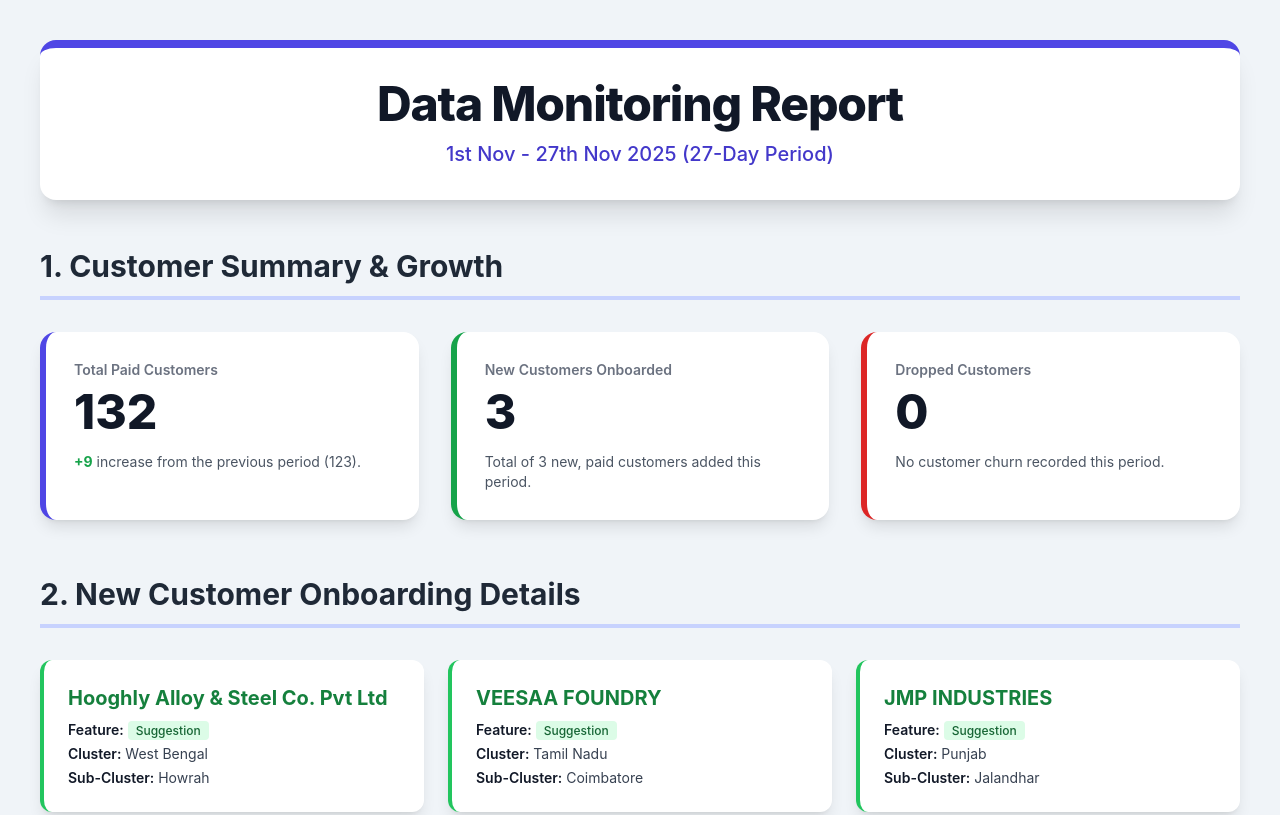
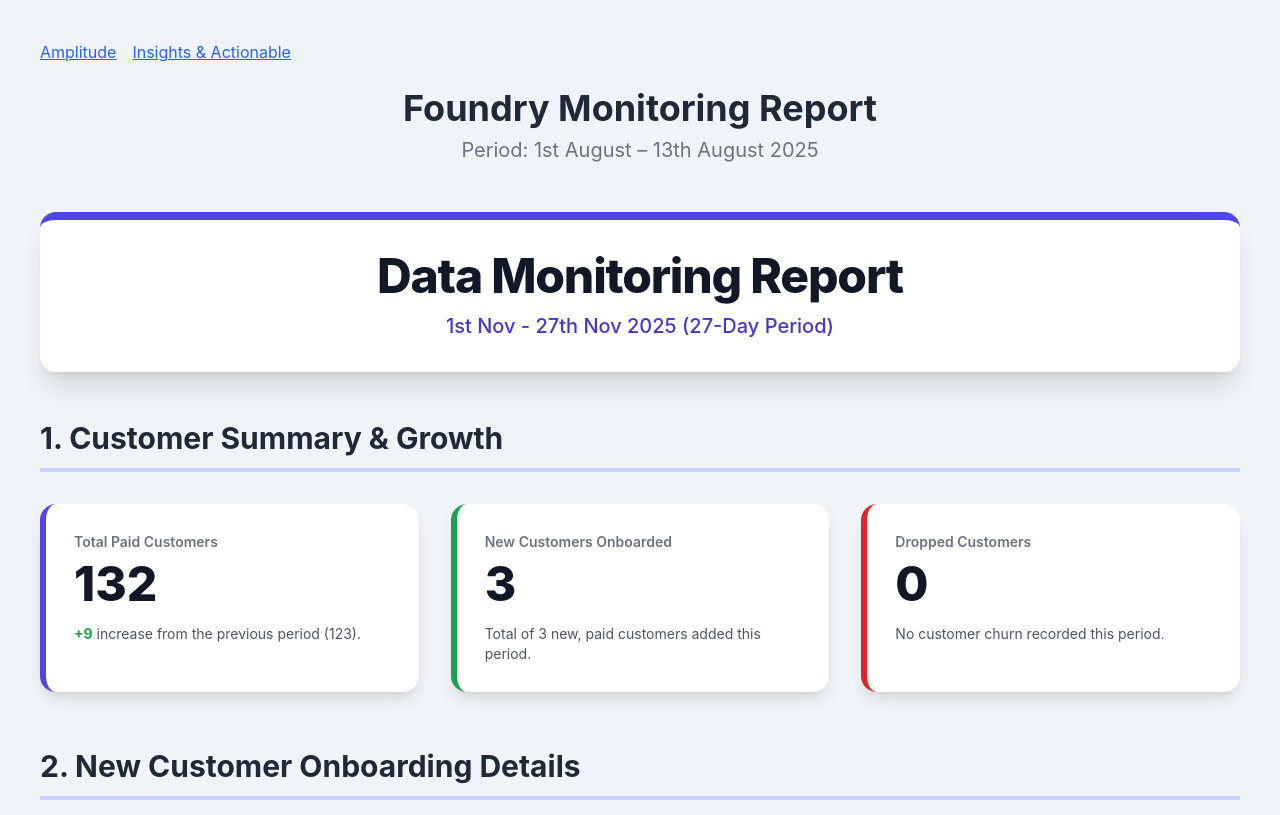
Before and after one commit to deepaklz/monitoring_report_1nov-27nov-2025, a plain HTML site: page index.HTML in a window 1280 px wide. Shown: the top 815 px of the page. Drawn offline with nearby package versions, Linux system fonts and the light colour scheme.

Commit message:
link page

```diff
--- a/index.HTML
+++ b/index.HTML
@@ -69,6 +69,16 @@
     </style>
 </head>
 <body class="p-4 md:p-10">
+
+<div class="container mx-auto">
+        <nav class="flex gap-4 mb-6 text-blue-600">
+            <a class="underline" href="./amplitude/">Amplitude</a>
+            <a class="underline" href="./insights-actionable/">Insights &amp; Actionable</a>
+        </nav>
+        <header class="text-center mb-12">
+            <h1 class="text-4xl font-bold text-gray-800 mb-2">Foundry Monitoring Report</h1>
+            <p class="text-xl text-gray-500">Period: 1st August – 13th August 2025</p>
+        </header>
 
     <div class="max-w-7xl mx-auto">
         <header class="text-center mb-12 py-8 bg-white rounded-2xl shadow-xl border-t-8 border-indigo-600">
@@ -1003,4 +1013,5 @@
         };
     </script>
 </body>
+
 </html>
```
